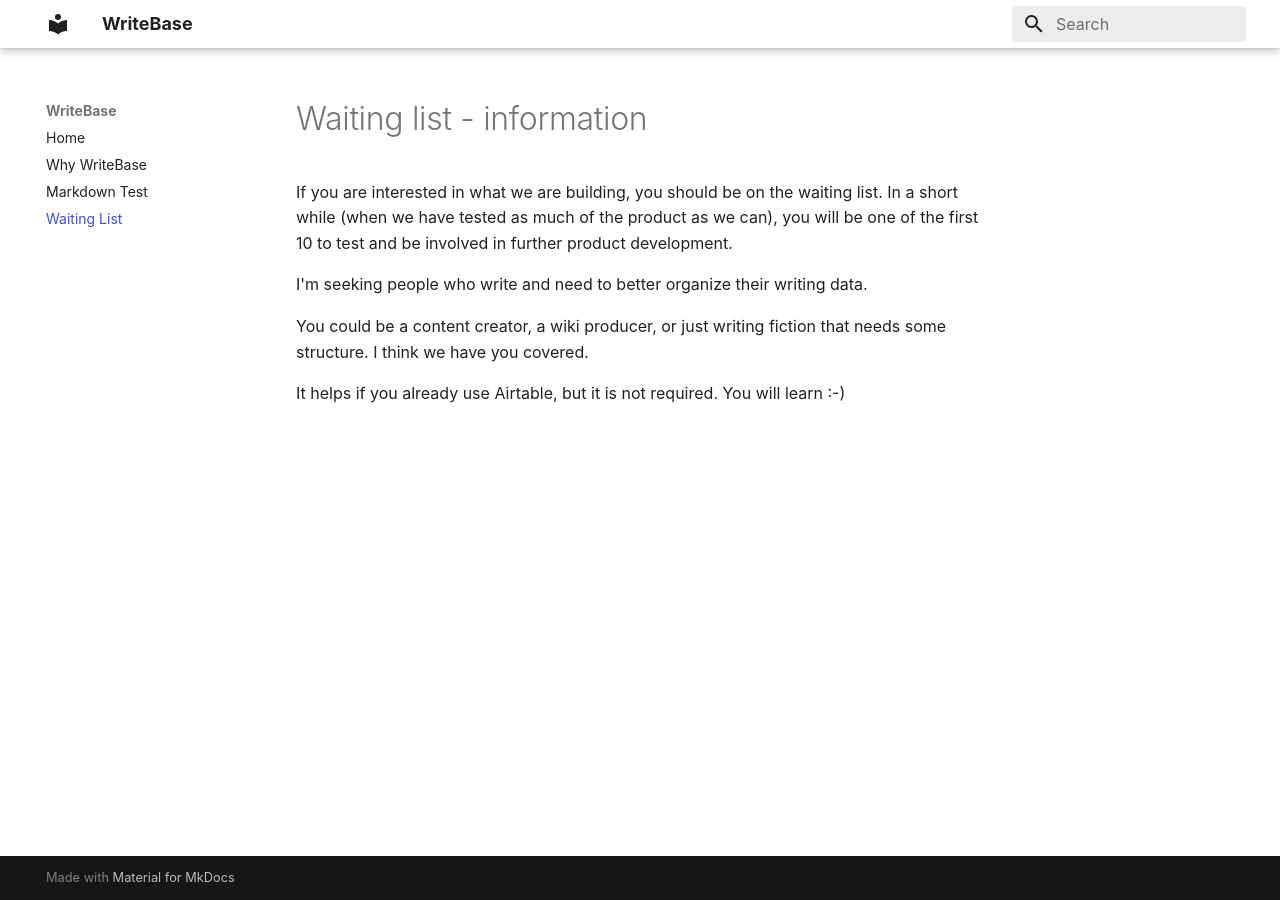
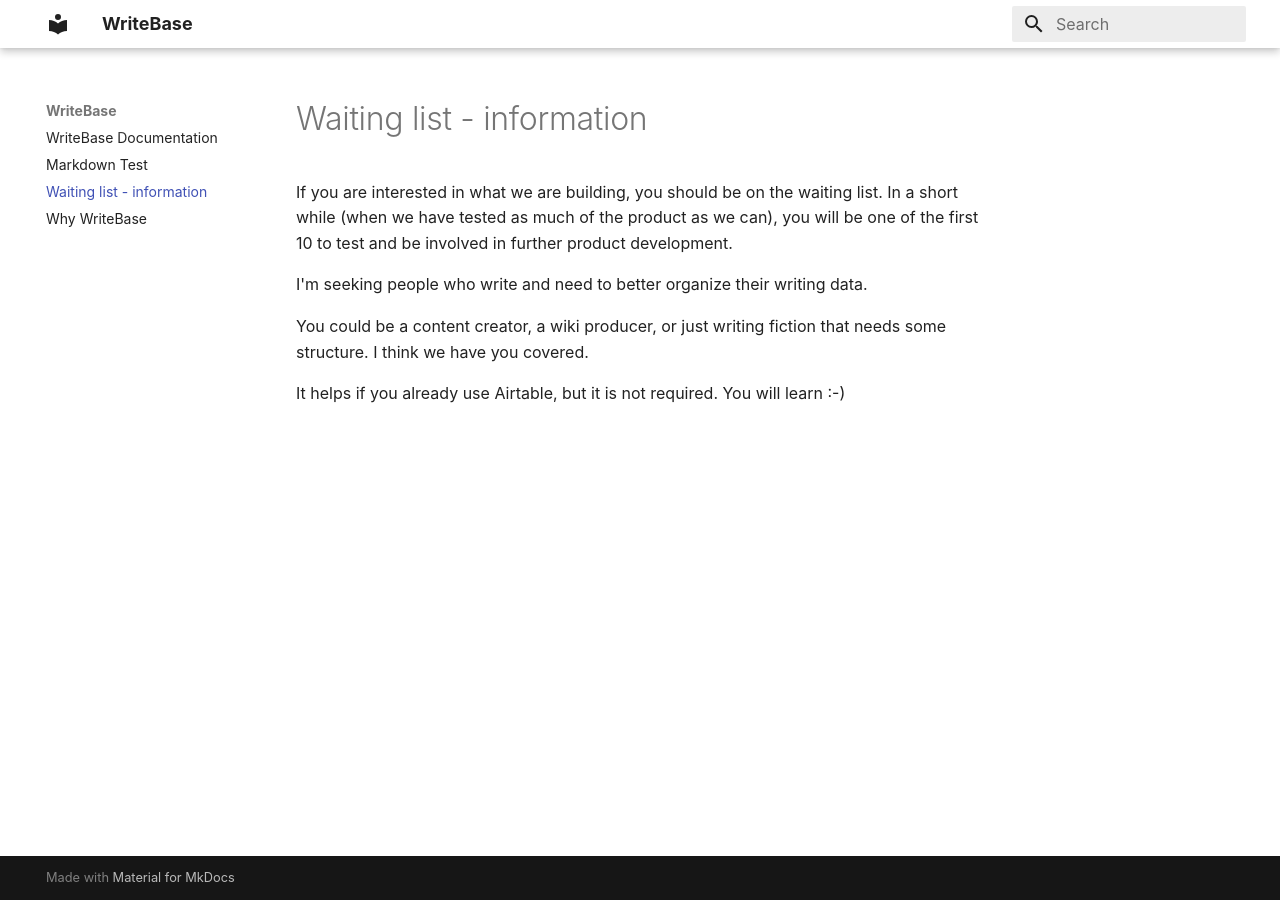
Before and after one commit to larssonhthomas-afk/writebase-docs, an MkDocs documentation site: the page built from docs/waiting-list---information.md, in a window 1280 px wide. Built offline with MkDocs 1.6.1 and Material for MkDocs 9.7.7, drawn with Linux system fonts in a browser that asks for light colours; some web fonts are replaced; part of the change alters nothing that is shown.

Commit message:
Update mkdocs.yml

```diff
--- a/mkdocs.yml
+++ b/mkdocs.yml
@@ -22,9 +22,3 @@ markdown_extensions:
       toc_depth: 4
       title: On this page
       baselevel: 1
-
-nav:
-  - Home: index.md
-  - Why WriteBase: why-writebase.md
-  - Markdown Test: markdown-test.md
-  - Waiting List: waiting-list---information.md
```
